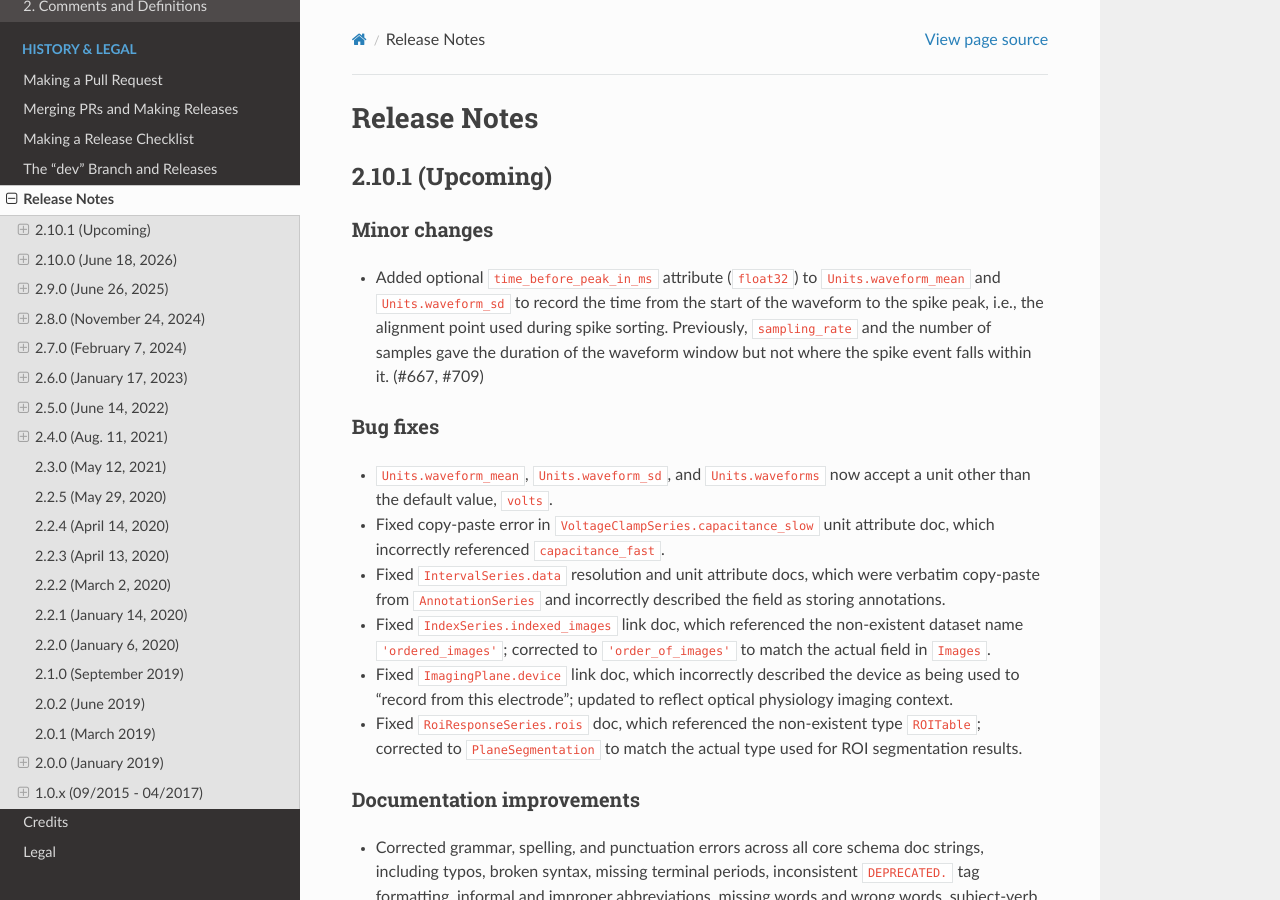
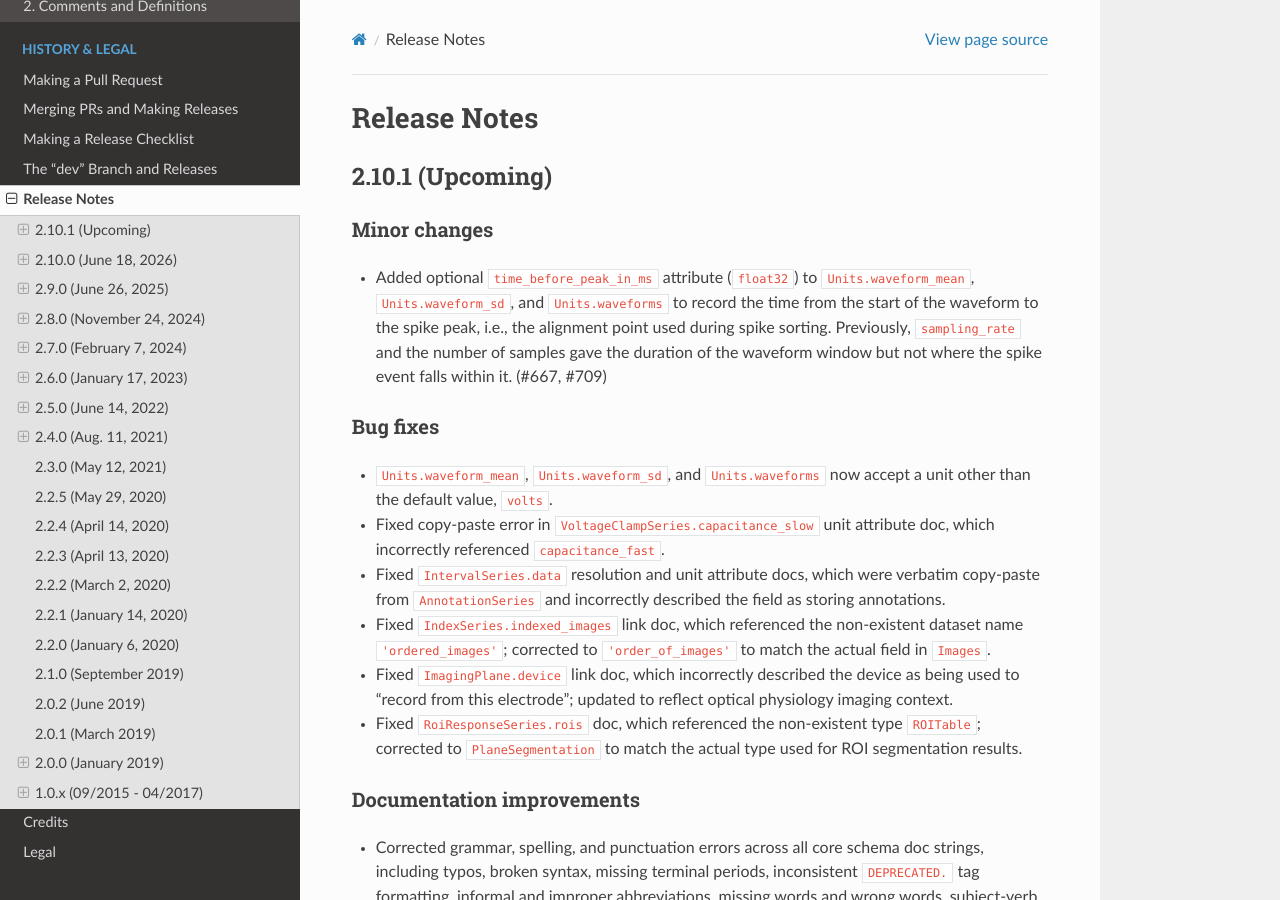
Before and after one commit to NeurodataWithoutBorders/nwb-schema, a Sphinx documentation site: the page built from docs/format/source/format_release_notes.rst, in a window 1280 px wide and 900 px high. Built offline with Sphinx 7.4.7 and the Read the Docs theme 3.1.0, drawn with Linux system fonts in a browser that asks for light colours.

Commit message:
ryan request

```diff
--- a/docs/format/source/format_release_notes.rst
+++ b/docs/format/source/format_release_notes.rst
@@ -8,10 +8,10 @@ Release Notes
 
 Minor changes
 ^^^^^^^^^^^^^
-- Added optional ``time_before_peak_in_ms`` attribute (``float32``) to ``Units.waveform_mean`` and
-  ``Units.waveform_sd`` to record the time from the start of the waveform to the spike peak, i.e., the alignment
-  point used during spike sorting. Previously, ``sampling_rate`` and the number of samples gave the duration of the
-  waveform window but not where the spike event falls within it. (#667, #709)
+- Added optional ``time_before_peak_in_ms`` attribute (``float32``) to ``Units.waveform_mean``,
+  ``Units.waveform_sd``, and ``Units.waveforms`` to record the time from the start of the waveform to the spike peak,
+  i.e., the alignment point used during spike sorting. Previously, ``sampling_rate`` and the number of samples gave
+  the duration of the waveform window but not where the spike event falls within it. (#667, #709)
 
 Bug fixes
 ^^^^^^^^^
```
Also changed, not shown: 1 other file.
